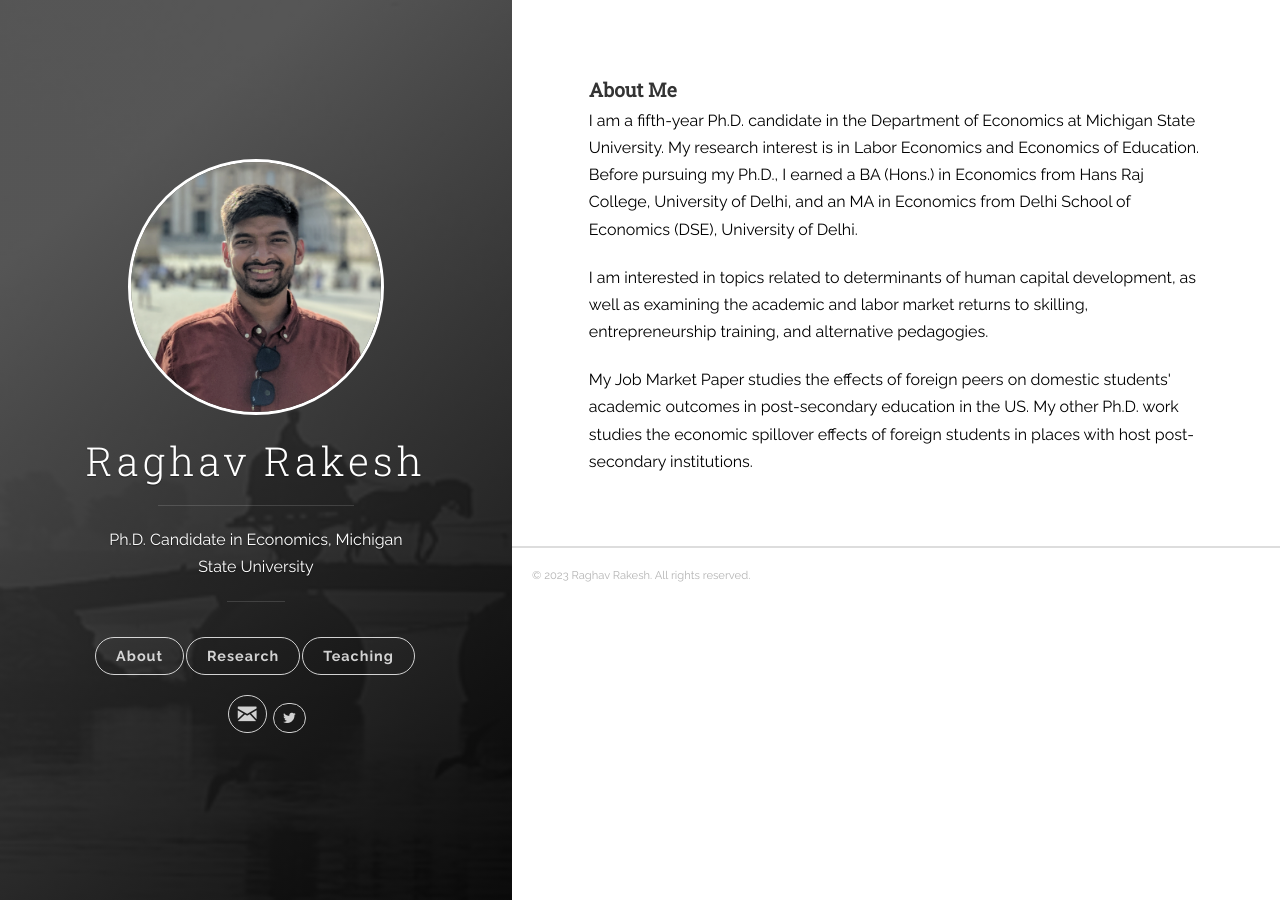
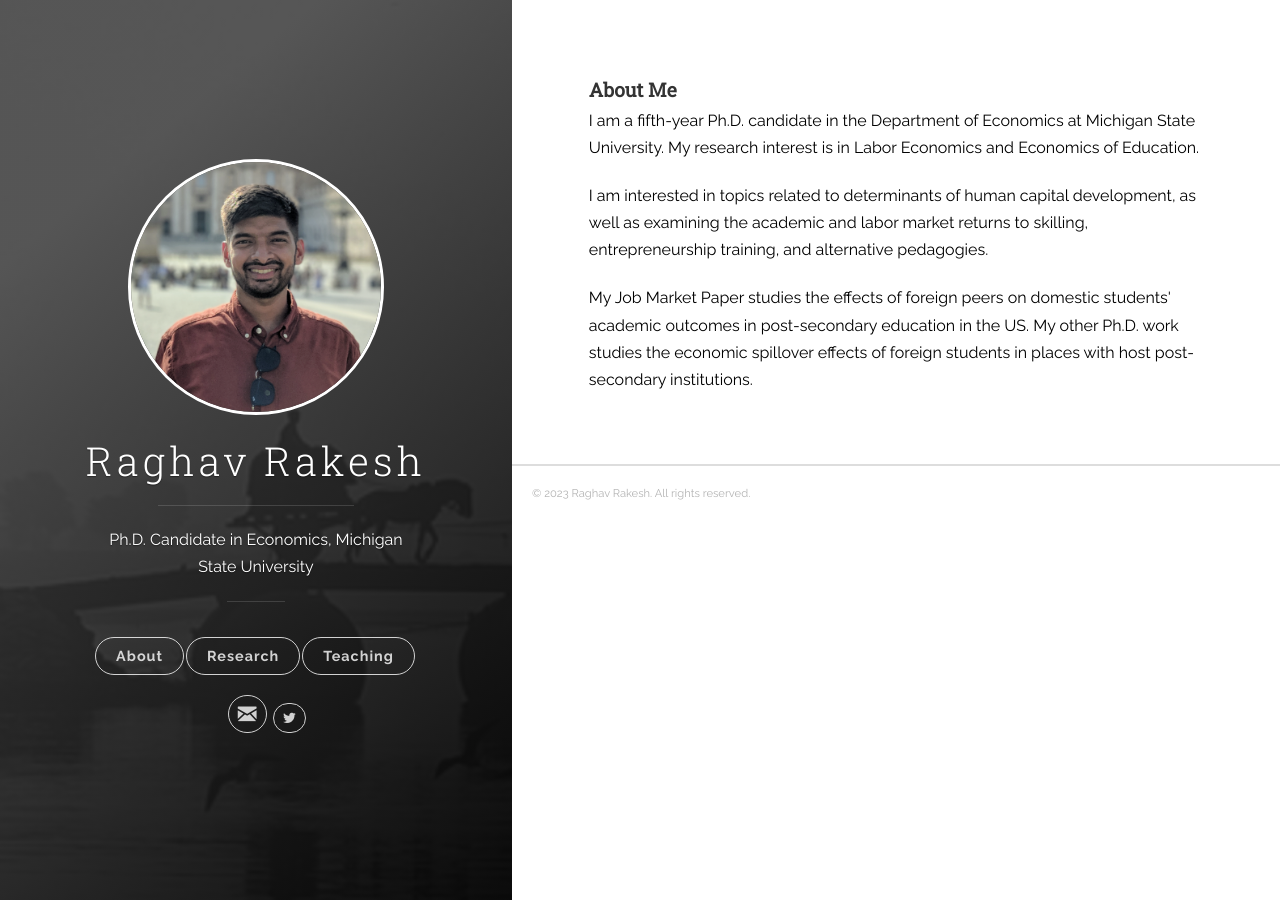
Before and after one commit to raghavrakesh/raghavrakesh.github.io, a Jekyll site: the page built from _posts/2018-06-14-about.markdown, in a window 1280 px wide. Built offline with Jekyll 4.4.1, drawn with Linux system fonts in a browser that asks for light colours.

Commit message:
Update 2018-06-14-about.markdown

```diff
--- a/_posts/2018-06-14-about.markdown
+++ b/_posts/2018-06-14-about.markdown
@@ -7,7 +7,7 @@ tags: [jekyll]
 
 <h4 style="margin-top:30px;" id="working-papers"><strong>About Me</strong></h4>
 
-<p><font color="#000000">I am a fifth-year Ph.D. candidate in the Department of Economics at Michigan State University. My research interest is in Labor Economics and Economics of Education. Before pursuing my Ph.D., I earned a BA (Hons.) in Economics from Hans Raj College, University of Delhi, and an MA in Economics from Delhi School of Economics (DSE), University of Delhi. </font></p>
+<p><font color="#000000">I am a fifth-year Ph.D. candidate in the Department of Economics at Michigan State University. My research interest is in Labor Economics and Economics of Education. </font></p>
 
 <p><font color="#000000">I am interested in topics related to determinants of human capital development, as well as examining the academic and labor market returns to skilling, entrepreneurship training, and alternative pedagogies. </font></p>
 
```
